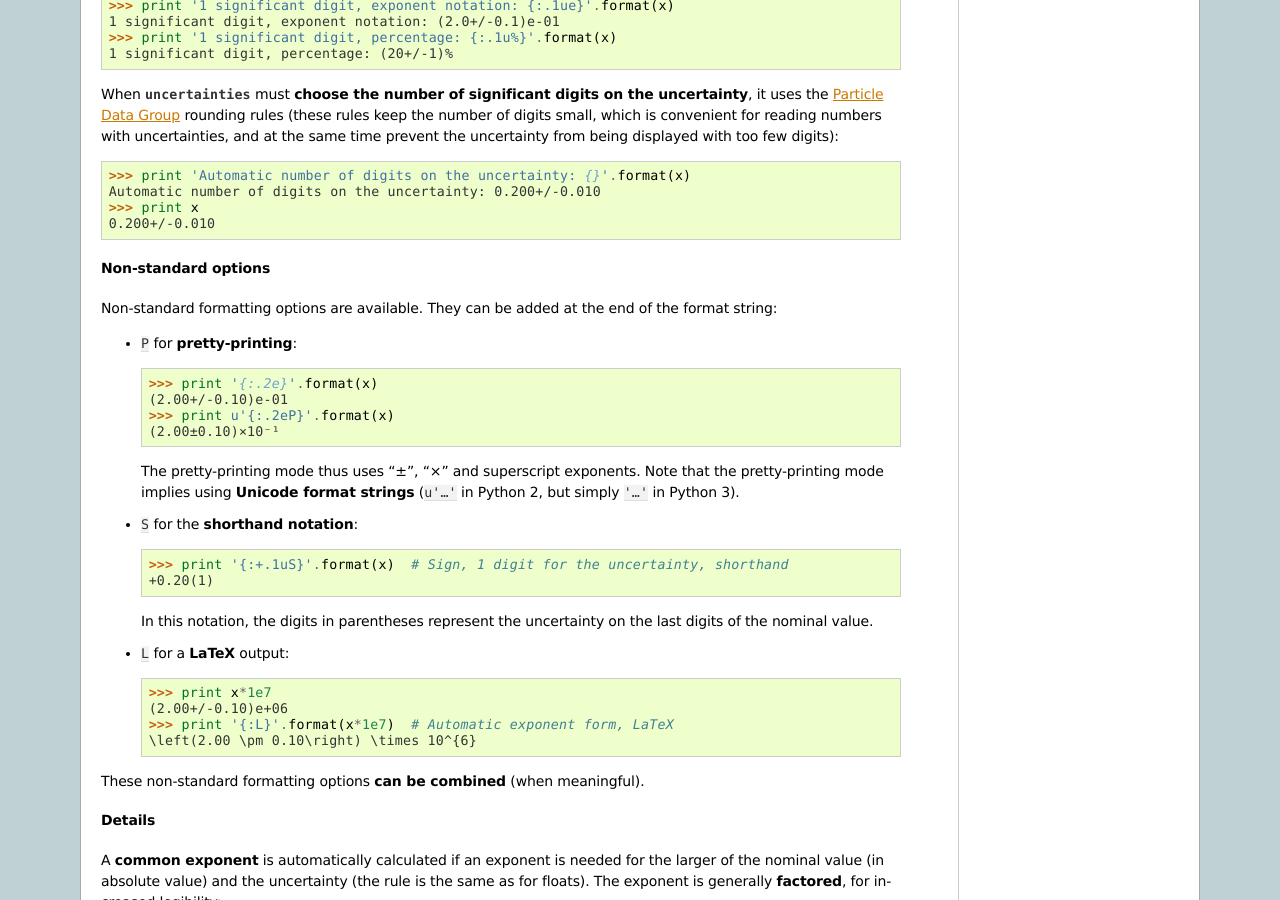
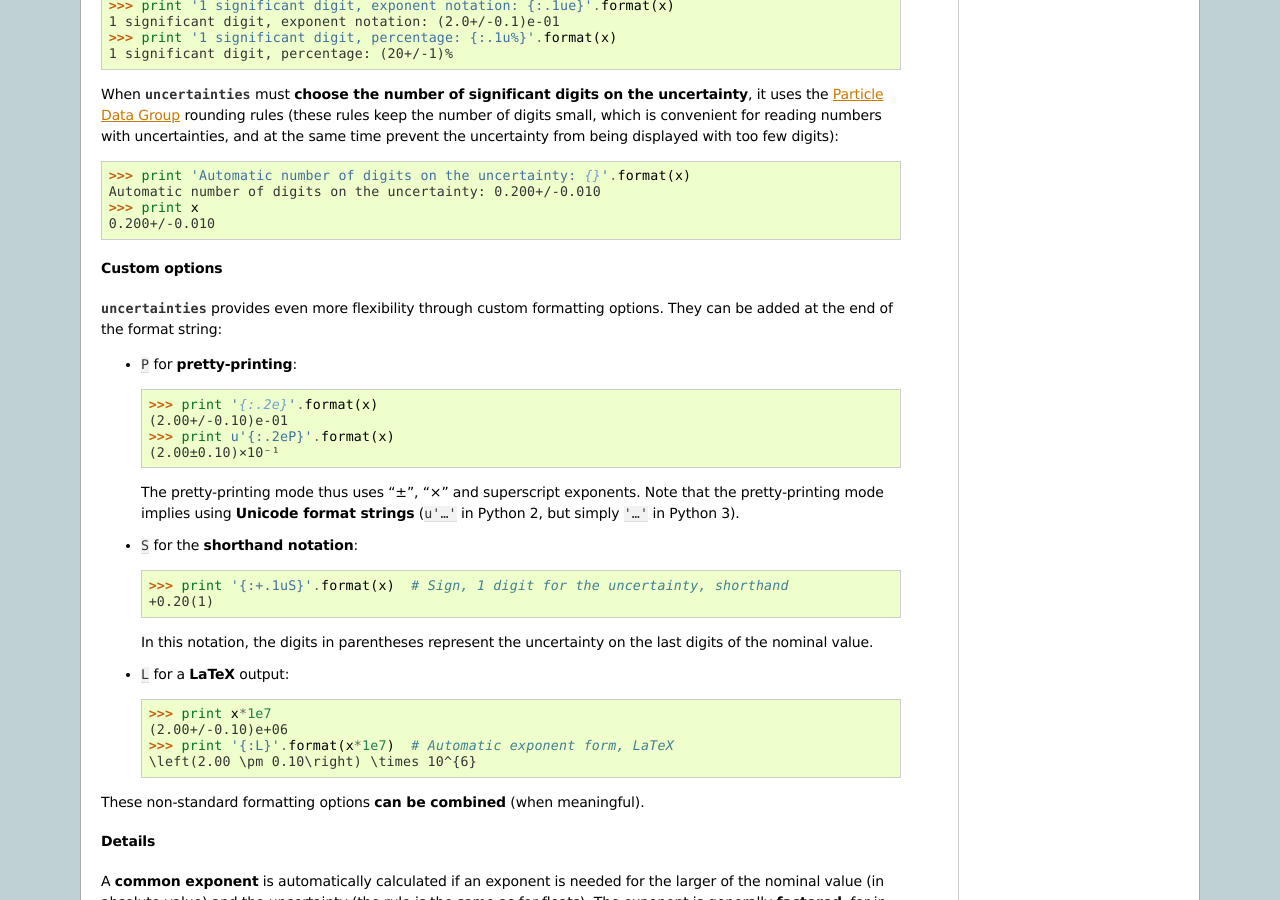
Before and after one commit to lmfit/uncertainties, a Sphinx documentation site: the page built from doc/user_guide.rst, in a window 1280 px wide and 900 px high, scrolled down 5784 px. Built offline with Sphinx 7.4.7, drawn with Linux system fonts in a browser that asks for light colours; pages that are not in the unit, such as notebooks, are missing from menus; the version number could not be read and is left out; some of the changed text lies outside the part shown.

Commit message:
More explicit status of the custom formatting options.

```diff
--- a/doc/user_guide.rst
+++ b/doc/user_guide.rst
@@ -455,13 +455,13 @@ Automatic number of digits on the uncertainty: 0.200+/-0.010
 >>> print x
 0.200+/-0.010
 
-Non-standard options
-^^^^^^^^^^^^^^^^^^^^
+Custom options
+^^^^^^^^^^^^^^
 
 .. Options:
 
-Non-standard formatting options are available. They can be added at
-the end of the format string:
+:mod:`uncertainties` provides even more flexibility through custom
+formatting options. They can be added at the end of the format string:
 
 - ``P`` for **pretty-printing**:
 
```
